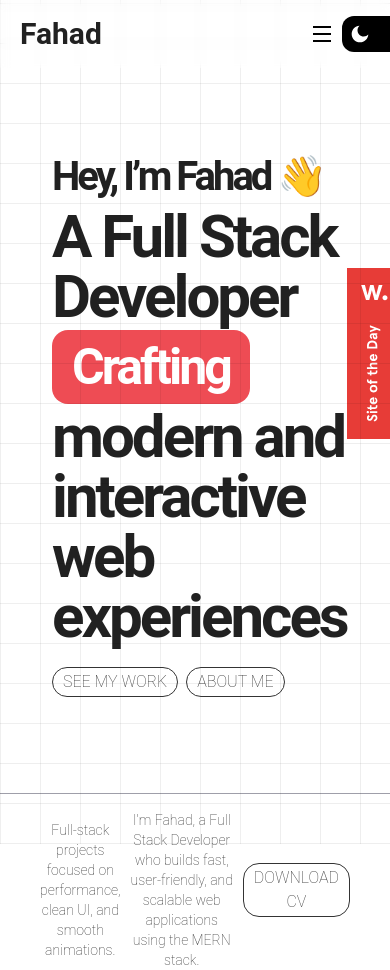
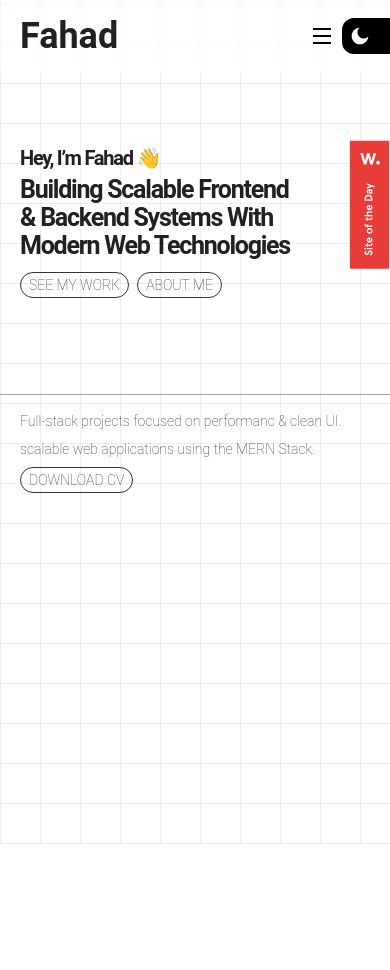
Before and after one commit to Faadi4u/portfolio, a React (Vite) app: page / in a window 390 px wide. After the commit the page ends 844 px from the top, so only its background shows below. Built offline with nearby package versions, Linux system fonts and the light colour scheme.

Commit message:
feat(hero): complete responsive layout

```diff
--- a/src/App.css
+++ b/src/App.css
@@ -21,7 +21,7 @@
 .font-grotesk {
   font-family: 'FoundersGrotesk',"Roboto" , sans-serif;
   font-style: normal;
-  font-weight: 600;
+
 
 
 }
--- a/src/Components/HeroSection.jsx
+++ b/src/Components/HeroSection.jsx
@@ -5,18 +5,13 @@ const HeroSection = () => {
   return (
     <div className="font">
       {/* Title  */}
-      <div className="flex flex-col">
-        <div className="title flex justify-between items-center">
-          <div className="itemx-center">
-            <h1 className="pt-20 pl-13 tracking-tighter text-[60px]/15 text-[#212121] font-bold ">
-              <span className="text-[40px]">Hey, I’m Fahad 👋</span>
+      <div className="flex flex-col ">
+        <div className="flex items-center justify-between title">
+          <div className="item-center">
+            <h1 className="pt-20 min-[1024px]:pl-13 pl-5 max-[1024px]:text-[50px]/12 max-[768px]:text-[45px]/12 max-[640px]:text-[40px]/10 max-[530px]:text-[35px]/9 max-[480px]:text-[30px]/8 max-[425px]:text-[25px]/7   tracking-tighter text-[60px]/15 text-[#212121] font-bold ">
+              <span className="max-[1024px]:text-[30px] max-[768px]:text-[25px] max-[640px]:text-[23px]/9 max-[425px]:text-[20px]/9 text-[40px]">Hey, I’m Fahad 👋</span>
               <br />
-              A Full Stack Developer <br />
-              <span className="px-5 py-2 bg-red-600/70 rounded-2xl text-[50px]/20 text-white">
-                Crafting
-              </span>{" "}
-              modern and <br />
-              interactive web experiences
+              Building Scalable Frontend <br /> & Backend Systems With <br />Modern Web Technologies
             </h1>
             {/* <p className="text-lg pl-13   text-[#5c5c5c]">
               I build scalable, high-performance applications using React,
@@ -24,7 +19,7 @@ const HeroSection = () => {
               <br /> smooth GSAP animations.
             </p> */}
           </div>
-          <div>
+          <div className=" pt-30 max-sm:scale-75 absolute max-md:-right-[6.5px] right-0 ">
             <svg width="53.08" height="171.358">
               <path
                 class="js-color-bg"
@@ -38,33 +33,30 @@ const HeroSection = () => {
           </div>
         </div>
       </div>
-      <div className="CTA pl-13 pt-5  flex justify-center w-fit gap-2">
-        <button className="mb-2 px-2.5  py-0.5 text-sm/ font-extralight border-[#343434] border-[1.5px] rounded-2xl text-[#343434] hover:bg-[#212121] hover:text-white">
+      <div className="flex justify-center gap-2 max-[640px]:pt-3 pt-5 CTA min-[1024px]:pl-13 pl-5 w-fit ">
+        <button className="mb-2 px-2.5 max-[530px]:px-2  py-0.5 text-sm font-extralight border-[#343434] border-[1.5px] rounded-2xl text-[#343434] hover:bg-[#212121] hover:text-white">
           SEE MY WORK
         </button>
-        <button className="mb-2 px-2.5  py-0.5 text-sm/ font-extralight border-[#343434] border-[1.5px] rounded-2xl text-[#343434] hover:bg-[#212121] hover:text-white">
+        <button className="mb-2 px-2.5 max-[530px]:px-2  py-0.5 text-sm font-extralight border-[#343434] border-[1.5px] rounded-2xl text-[#343434] hover:bg-[#212121] hover:text-white">
           ABOUT ME
         </button>
       </div>
       <div className=" text-zinc-400 pt-22">
         <hr />
       </div>
-      <div className="pt-4 px-10 flex justify-between items-center w-full text-center  gap-2">
+      <div className="flex max-md:flex-col justify-between    w-full gap-2 min-[1024px]:px-10 px-5 pt-4 ">
         <div className="projectBtn">
-          <p className="text-sm text-[#343434] font-extralight ">
-            Full-stack projects focused on performance,
-            <br /> clean UI, and smooth animations.
+          <p className="max-[768px]:text-sm max-[1024px]:text-xs text-[#343434] font-extralight ">
+            Full-stack projects focused on performanc & clean UI.
           </p>
         </div>
         <div className="aboutBtn">
-          <p className="text-sm text-[#343434] font-extralight ">
-            I'm Fahad, a Full Stack Developer who builds fast,
-            <br /> user-friendly, and scalable web applications using the MERN
-            stack.
+          <p className="max-[768px]:text-sm max-[1024px]:text-xs text-[#343434] font-extralight ">
+            scalable web applications using the MERN Stack.
           </p>
         </div>
         <div className="projectBtn">
-          <button className="px-2.5  py-0.5 text-sm/ font-extralight border-[#343434] border-[1.5px] rounded-2xl text-[#343434] hover:bg-[#212121] hover:text-white">
+          <button className="px-2  py-0.5 text-sm font-extralight border-[#343434] border-[1.5px] rounded-2xl text-[#343434] hover:bg-[#212121] hover:text-white">
             DOWNLOAD CV
           </button>
         </div>
--- a/src/Components/Navbar.jsx
+++ b/src/Components/Navbar.jsx
@@ -149,7 +149,7 @@ const Navbar = () => {
           </div>
         ) : (
           <div className="Logo">
-            <h1 className="min-[1024px]:text-5xl text-3xl font-bold">Fahad</h1>
+            <h1 className="min-[1024px]:text-5xl text-4xl font-bold">Fahad</h1>
           </div>
         )}
 
```
